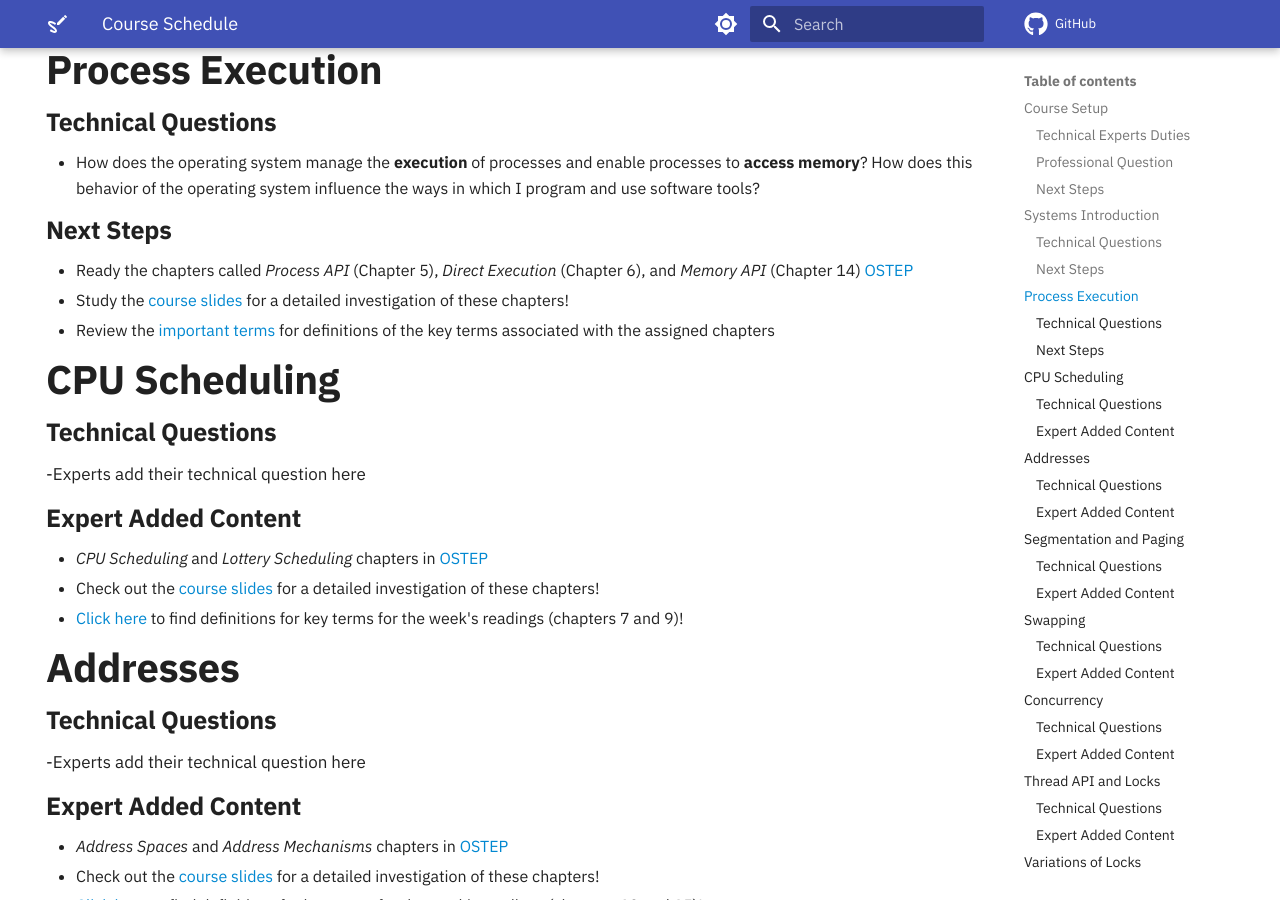
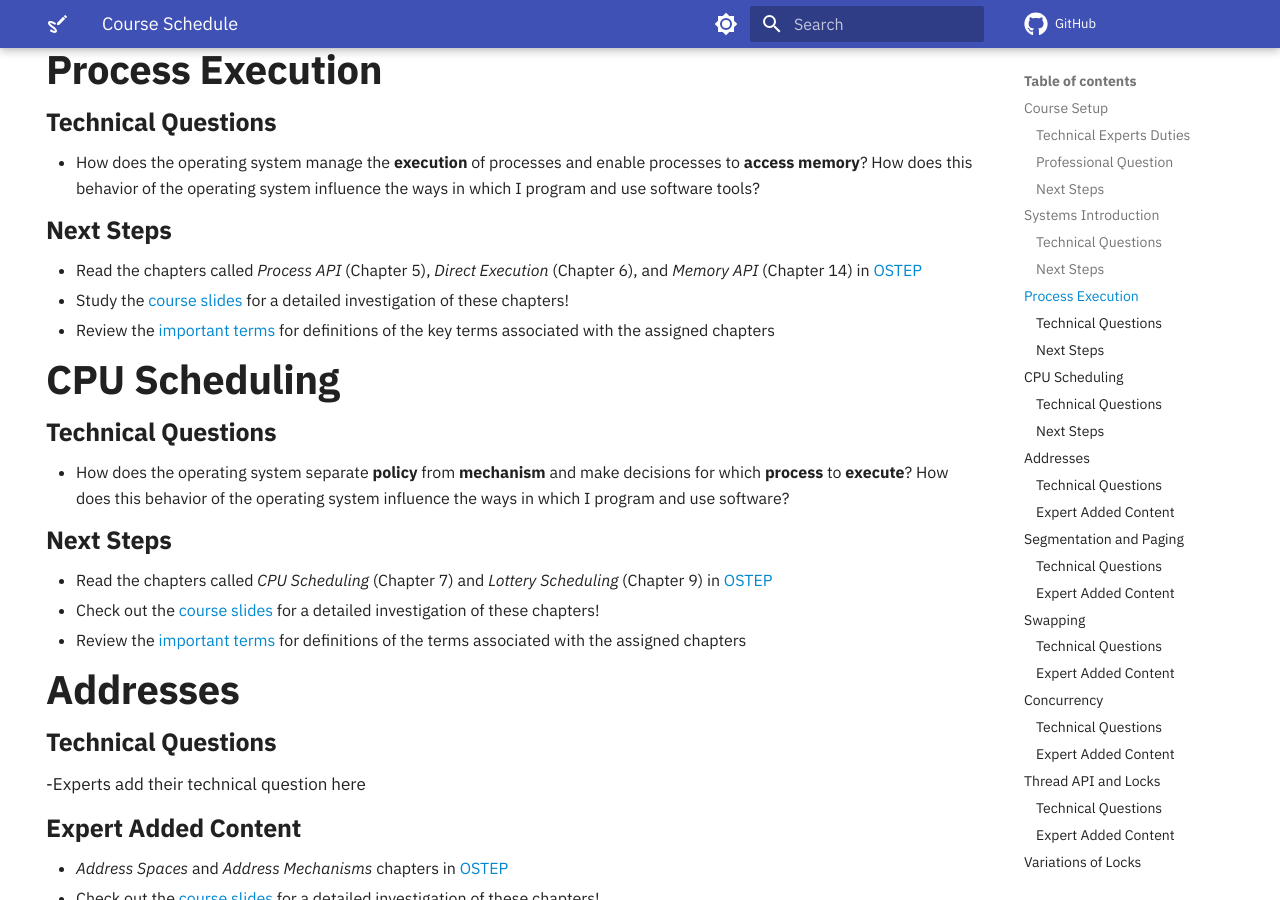
Before and after one commit to OS-Sketch/www.os-sketch.com, an MkDocs documentation site: the page built from docs/operating-systems/schedule.md, in a window 1280 px wide and 900 px high, scrolled down 1047 px. Built offline with MkDocs 1.6.1 and Material for MkDocs 9.7.7, drawn with Linux system fonts in a browser that asks for light colours; comment, search, counter and statistics services are not loaded.

Commit message:
fix: Improve links and content in the schedule for operating-systems.

```diff
--- a/docs/operating-systems/schedule.md
+++ b/docs/operating-systems/schedule.md
@@ -59,8 +59,8 @@ hide:
 
 ### Next Steps
 
-- Ready the chapters called *Process API* (Chapter 5), *Direct Execution*
-  (Chapter 6), and *Memory API* (Chapter 14)
+- Read the chapters called *Process API* (Chapter 5), *Direct Execution*
+  (Chapter 6), and *Memory API* (Chapter 14) in
   [OSTEP](https://pages.cs.wisc.edu/~remzi/OSTEP/)
 - Study the [course slides](/slides/operating-systems/process-execution/)
   for a detailed investigation of these chapters!
@@ -71,16 +71,19 @@ hide:
 
 ### Technical Questions
 
--Experts add their technical question here
+- How does the operating system separate **policy** from **mechanism** and make
+  decisions for which **process** to **execute**? How does this behavior of the
+  operating system influence the ways in which I program and use software?
 
-### Expert Added Content
+### Next Steps
 
-- *CPU Scheduling* and *Lottery Scheduling* chapters in
-  [OSTEP](https://pages.cs.wisc.edu/~remzi/OSTEP/)
-- Check out the [course slides](/slides/operating-systems/systems-introduction/)
-  for a detailed investigation of these chapters!
-- [Click here](#important-terms) to find definitions for key terms for the
-  week's readings (chapters 7 and 9)!
+- Read the chapters called *CPU Scheduling* (Chapter 7) and *Lottery
+  Scheduling* (Chapter 9) in [OSTEP](https://pages.cs.wisc.edu/~remzi/OSTEP/)
+- Check out the [course
+  slides](/slides/operating-systems/cpu-scheduling/) for a detailed
+  investigation of these chapters!
+- Review the [important terms](#important-terms) for definitions of the
+  terms associated with the assigned chapters
 
 ## Addresses
 
```
